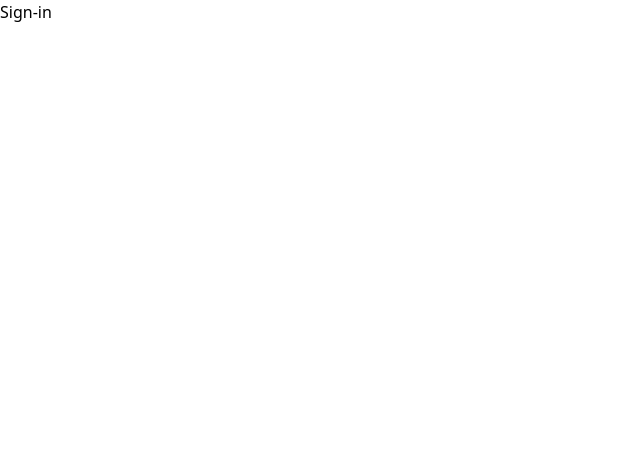
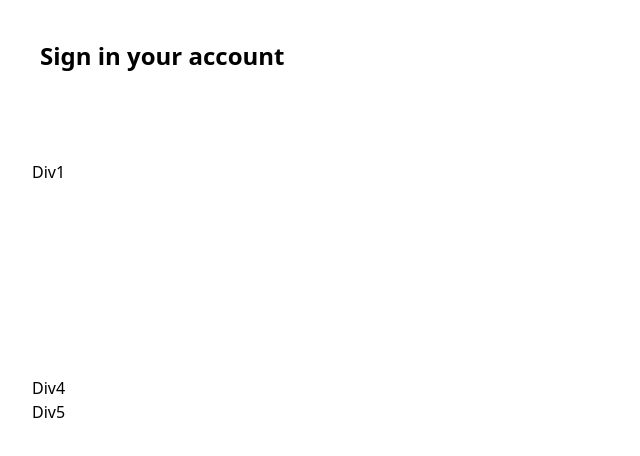
Before and after one commit to rahul-2004-json/Attendify, a React (Create React App) app in the folder frontend/ui/: page /sign_in in a window 1280 px wide. Shown: the top 456 px of the page, without its empty margins (0-640 px from the left). Built offline with nearby package versions, Linux system fonts and the light colour scheme.

Commit message:
Singin Page ui started

```diff
--- a/frontend/ui/package.json
+++ b/frontend/ui/package.json
@@ -3,6 +3,11 @@
   "version": "0.1.0",
   "private": true,
   "dependencies": {
+    "@fortawesome/fontawesome-svg-core": "^6.6.0",
+    "@fortawesome/free-brands-svg-icons": "^6.6.0",
+    "@fortawesome/free-regular-svg-icons": "^6.6.0",
+    "@fortawesome/free-solid-svg-icons": "^6.6.0",
+    "@fortawesome/react-fontawesome": "^0.2.2",
     "@testing-library/jest-dom": "^5.17.0",
     "@testing-library/react": "^13.4.0",
     "@testing-library/user-event": "^13.5.0",
--- a/frontend/ui/src/component/auth/SignIn.jsx
+++ b/frontend/ui/src/component/auth/SignIn.jsx
@@ -1,8 +1,20 @@
 import React from 'react'
+import { FontAwesomeIcon } from '@fortawesome/react-fontawesome';
 
 const SignIn = () => {
   return (
-    <div>Sign-in</div>
+    <div className='flex-col justify-center h-screen w-screen'>
+      <div className='h-1/5 pt-10 pl-10 font-bold text-2xl'>
+      <FontAwesomeIcon icon="fa-solid fa-arrow-left" /> Sign in your account
+      </div>
+      <div className='flex-col justify-center h-3/5 ml-8 mr-8 '>
+        <div className='h-2/5'> Div1 </div>
+        <div> <input type='text' name='Email'></input> </div>
+        <div>  </div>
+        <div> Div4 </div>
+        <div> Div5 </div>
+      </div>
+    </div>
   )
 }
 
```
Also changed, not shown: 1 other file (tests, documents, lock files or other folders).
